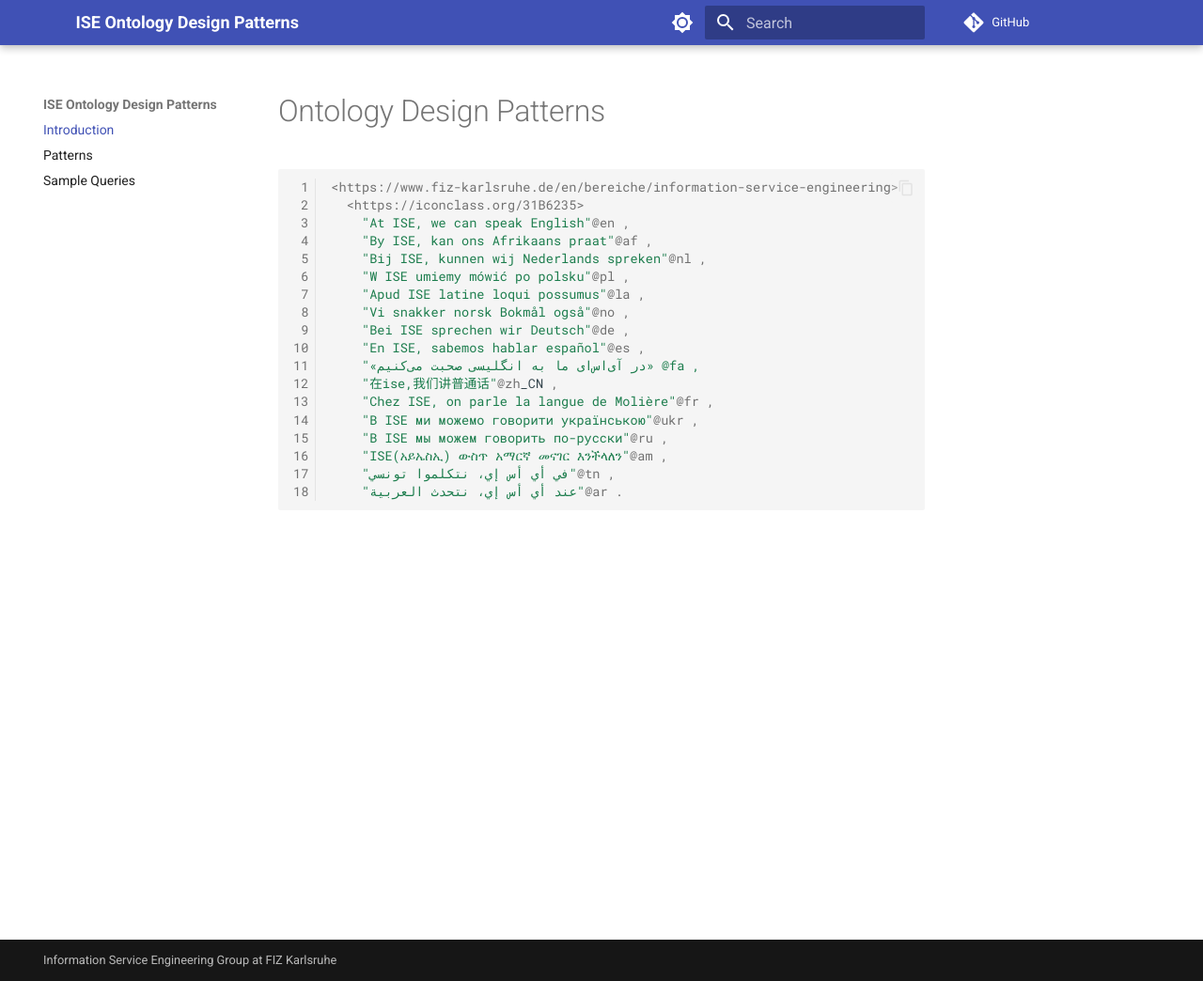
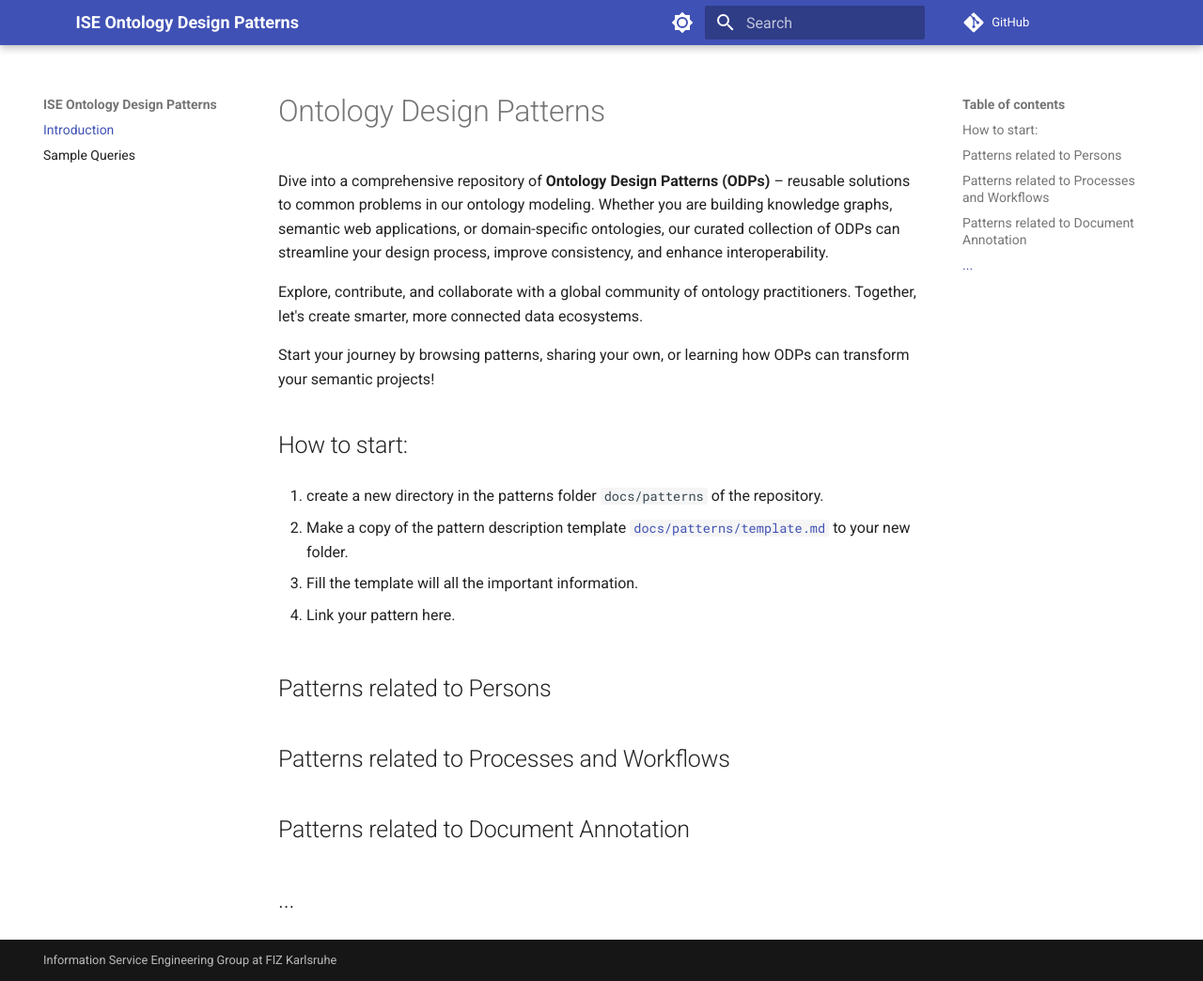
Before and after one commit to ISE-FIZKarlsruhe/ISEpatterns, an MkDocs documentation site: the page built from docs/index.md, in a window 1280 px wide and 1044 px high. Shown: the whole window at 94% size. Built offline with MkDocs 1.6.1 and Material for MkDocs 9.7.7, drawn with Linux system fonts in a browser that asks for light colours; comment, search, counter and statistics services are not loaded.

Commit message:
updated the template and index page

````diff
--- a/docs/index.md
+++ b/docs/index.md
@@ -1,22 +1,32 @@
 # Ontology Design Patterns
 
-```turtle
-<https://www.fiz-karlsruhe.de/en/bereiche/information-service-engineering>
-  <https://iconclass.org/31B6235>
-	"At ISE, we can speak English"@en ,
-	"By ISE, kan ons Afrikaans praat"@af ,
-	"Bij ISE, kunnen wij Nederlands spreken"@nl ,
-	"W ISE umiemy mówić po polsku"@pl ,
-	"Apud ISE latine loqui possumus"@la ,
-	"Vi snakker norsk Bokmål også"@no ,
-	"Bei ISE sprechen wir Deutsch"@de ,
-	"En ISE, sabemos hablar español"@es ,
-	"«در آی‌اس‌ای ما به انگلیسی صحبت می‌کنیم» @fa ,
-	"在ise,我们讲普通话"@zh_CN ,
-	"Chez ISE, on parle la langue de Molière"@fr ,
-	"В ISE ми можемо говорити українською"@ukr ,
-	"В ISE мы можем говорить по-русски"@ru ,
-	"ISE(አይኤስኢ) ውስጥ አማርኛ መናገር እንችላለን"@am ,
-	"في أي أس إي، نتكلموا تونسي"@tn ,
-	"عند أي أس إي، نتحدث العربية"@ar .
-```
+Dive into a comprehensive repository of **Ontology Design Patterns (ODPs)** – reusable solutions to common problems in our ontology modeling. Whether you are building knowledge graphs, semantic web applications, or domain-specific ontologies, our curated collection of ODPs can streamline your design process, improve consistency, and enhance interoperability.
+
+Explore, contribute, and collaborate with a global community of ontology practitioners. Together, let's create smarter, more connected data ecosystems.
+
+Start your journey by browsing patterns, sharing your own, or learning how ODPs can transform your semantic projects!
+
+## How to start:
+
+1. create a new directory in the patterns folder `docs/patterns` of the repository.
+
+2. Make a copy of the pattern description template [`docs/patterns/template.md`](patterns/template.md) to your new folder.
+
+3. Fill the template will all the important information.
+
+4. Link your pattern here.
+
+
+
+## Patterns related to Persons
+
+
+
+## Patterns related to Processes and Workflows
+
+
+
+## Patterns related to Document Annotation
+
+
+## ...
--- a/docs/patterns.md
+++ /dev/null
@@ -1,32 +0,0 @@
-# Ontology Design Patterns
-
-Dive into a comprehensive repository of **Ontology Design Patterns (ODPs)** – reusable solutions to common problems in our ontology modeling. Whether you are building knowledge graphs, semantic web applications, or domain-specific ontologies, our curated collection of ODPs can streamline your design process, improve consistency, and enhance interoperability.
-
-Explore, contribute, and collaborate with a global community of ontology practitioners. Together, let's create smarter, more connected data ecosystems.
-
-Start your journey by browsing patterns, sharing your own, or learning how ODPs can transform your semantic projects!
-
-## How to start:
-
-1. create a new directory in the patterns folder of this documentation.
-
-2. Make a copy of the [pattern description template](patterns/template.md) to your new folder.
-
-3. Fill the template will al the imprtant information.
-
-4. Link your pattern here.
-
-
-
-## Patterns related to Persons
-
-
-
-## Patterns related to Processes and Workflows
-
-
-
-## Patterns related to Document Annotation
-
-
-## ...
--- a/mkdocs.yml
+++ b/mkdocs.yml
@@ -33,5 +33,4 @@ markdown_extensions:
 
 nav:
   - Introduction: index.md
-  - Patterns: patterns.md
   - Sample Queries: queries.md
````
